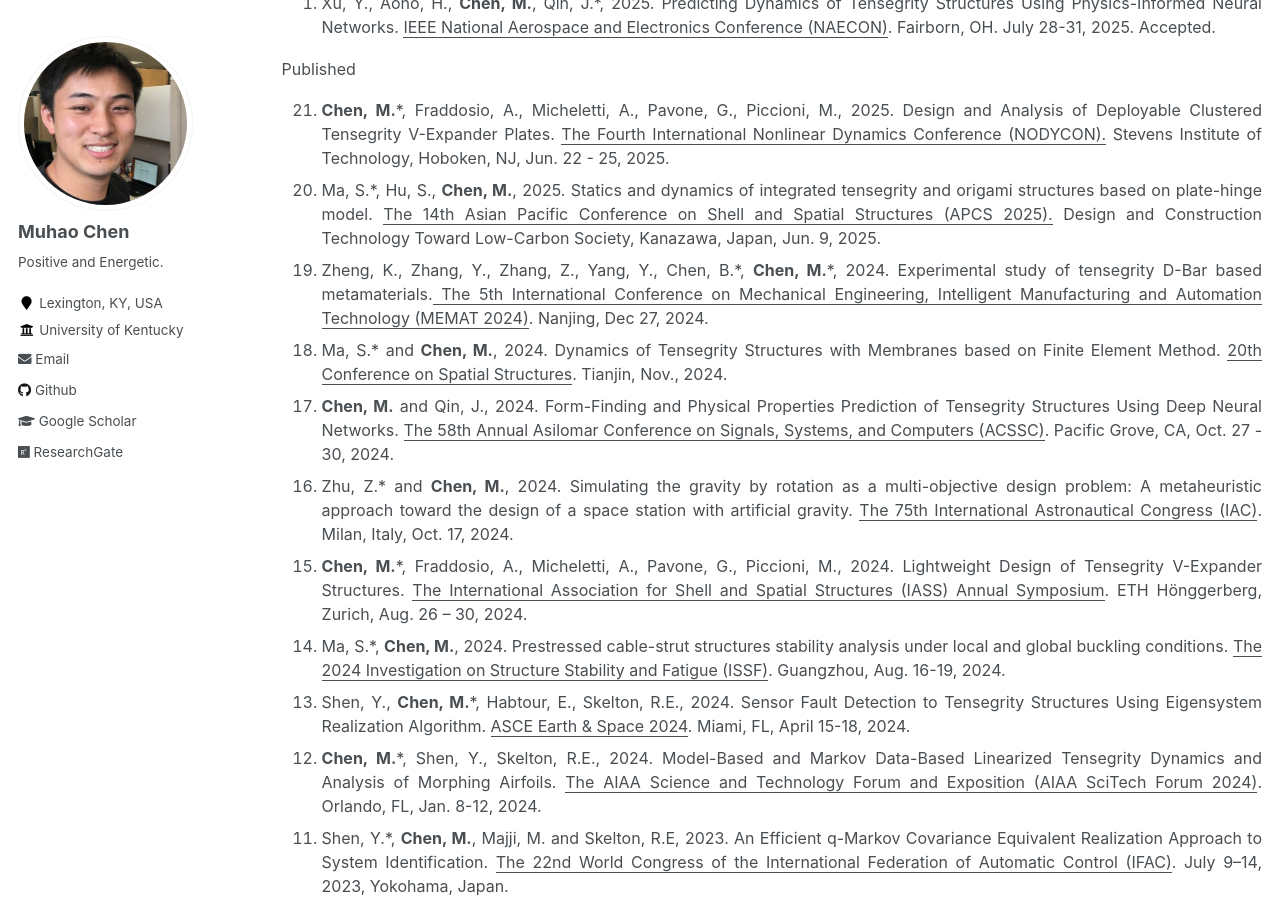
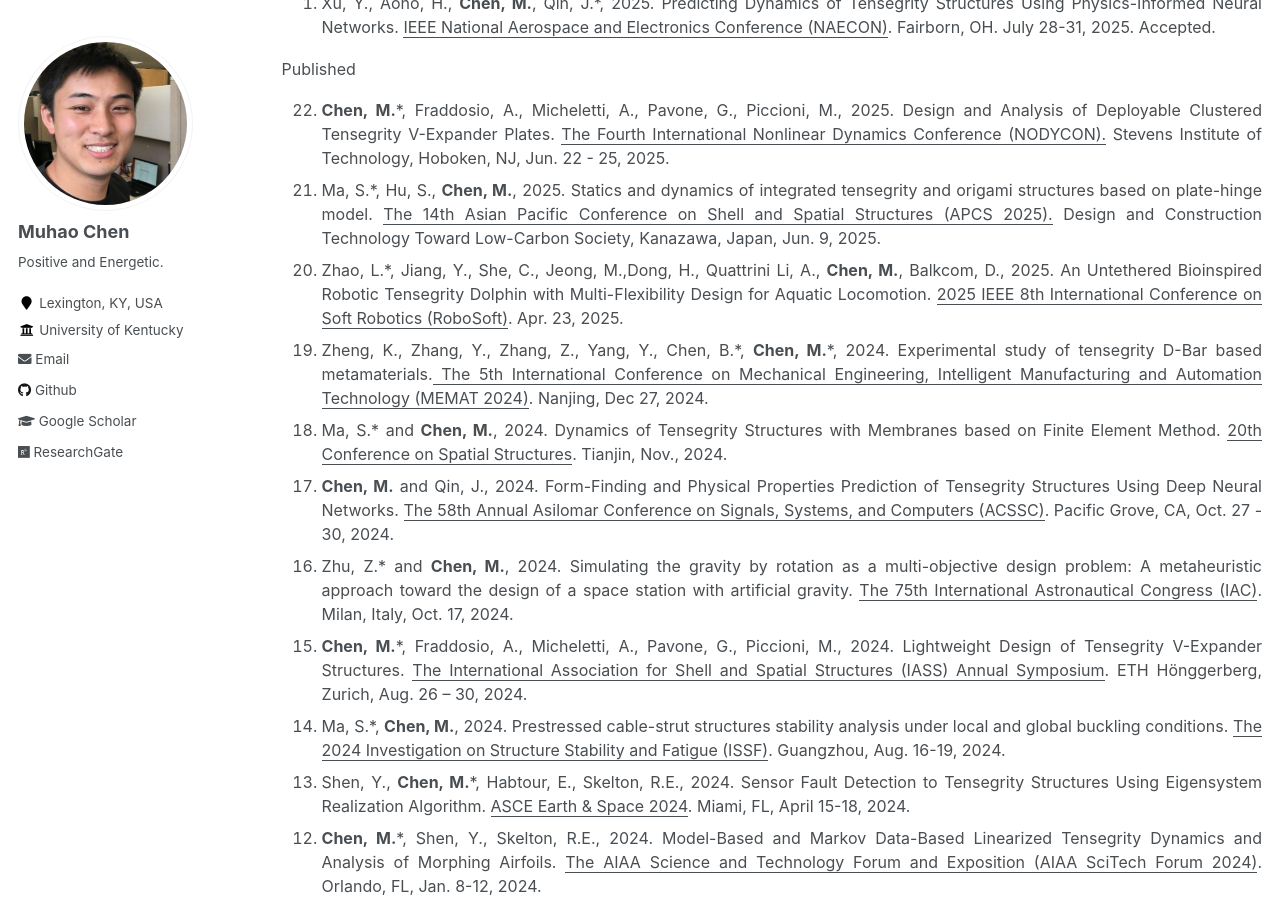
Before and after one commit to Muhao-Chen/muhao-chen.github.io, a Jekyll site: the page built from _pages/publication.md, in a window 1280 px wide and 900 px high, scrolled down 3395 px. Built offline with Jekyll 4.4.1, drawn with Linux system fonts in a browser that asks for light colours.

Commit message:
Update publication.md

```diff
--- a/_pages/publication.md
+++ b/_pages/publication.md
@@ -98,6 +98,7 @@ Published
 <ol reversed>
 <li><strong>Chen, M.</strong>*, Fraddosio, A., Micheletti, A., Pavone, G., Piccioni, M., 2025. Design and Analysis of Deployable Clustered Tensegrity V-Expander Plates. <u>The Fourth International Nonlinear Dynamics Conference (NODYCON).</u> Stevens Institute of Technology, Hoboken, NJ, Jun. 22 - 25, 2025.</li>
 <li> Ma, S.*, Hu, S., <strong>Chen, M.</strong>, 2025. Statics and dynamics of integrated tensegrity and origami structures based on plate-hinge model. <u>The 14th Asian Pacific Conference on Shell and Spatial Structures (APCS 2025).</u> Design and Construction Technology Toward Low-Carbon Society, Kanazawa, Japan, Jun. 9, 2025. </li>
+<li> Zhao, L.*, Jiang, Y., She, C., Jeong, M.,Dong, H., Quattrini Li, A., <strong>Chen, M.</strong>, Balkcom, D., 2025. An Untethered Bioinspired Robotic Tensegrity Dolphin with Multi-Flexibility Design for Aquatic Locomotion. <u>2025 IEEE 8th International Conference on Soft Robotics (RoboSoft)</u>. Apr. 23, 2025. </li>
 <li> Zheng, K., Zhang, Y., Zhang, Z., Yang, Y., Chen, B.*, <strong>Chen, M.</strong>*, 2024. Experimental study of tensegrity D-Bar based metamaterials.<u> The 5th International Conference on Mechanical Engineering, Intelligent Manufacturing and Automation Technology (MEMAT 2024)</u>. Nanjing, Dec 27, 2024. </li>
 <li> Ma, S.* and <strong>Chen, M.</strong>, 2024. Dynamics of Tensegrity Structures with Membranes based on Finite Element Method. <u>20th Conference on Spatial Structures</u>. Tianjin, Nov., 2024.</li>
 <li> <strong>Chen, M.</strong> and Qin, J., 2024. Form-Finding and Physical Properties Prediction of Tensegrity Structures Using Deep Neural Networks. <u>The 58th Annual Asilomar Conference on Signals, Systems, and Computers (ACSSC)</u>. Pacific Grove, CA, Oct. 27 - 30, 2024.</li>
```
